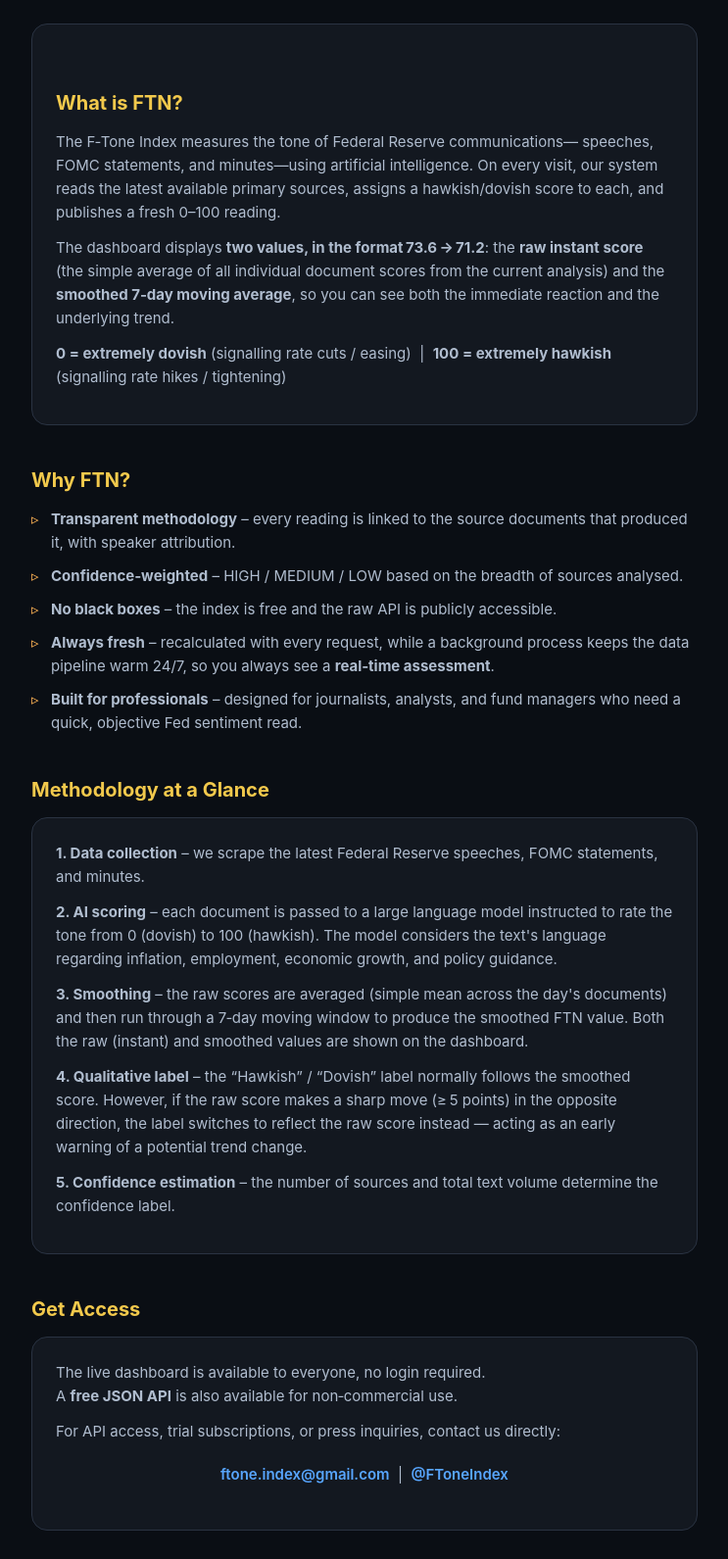
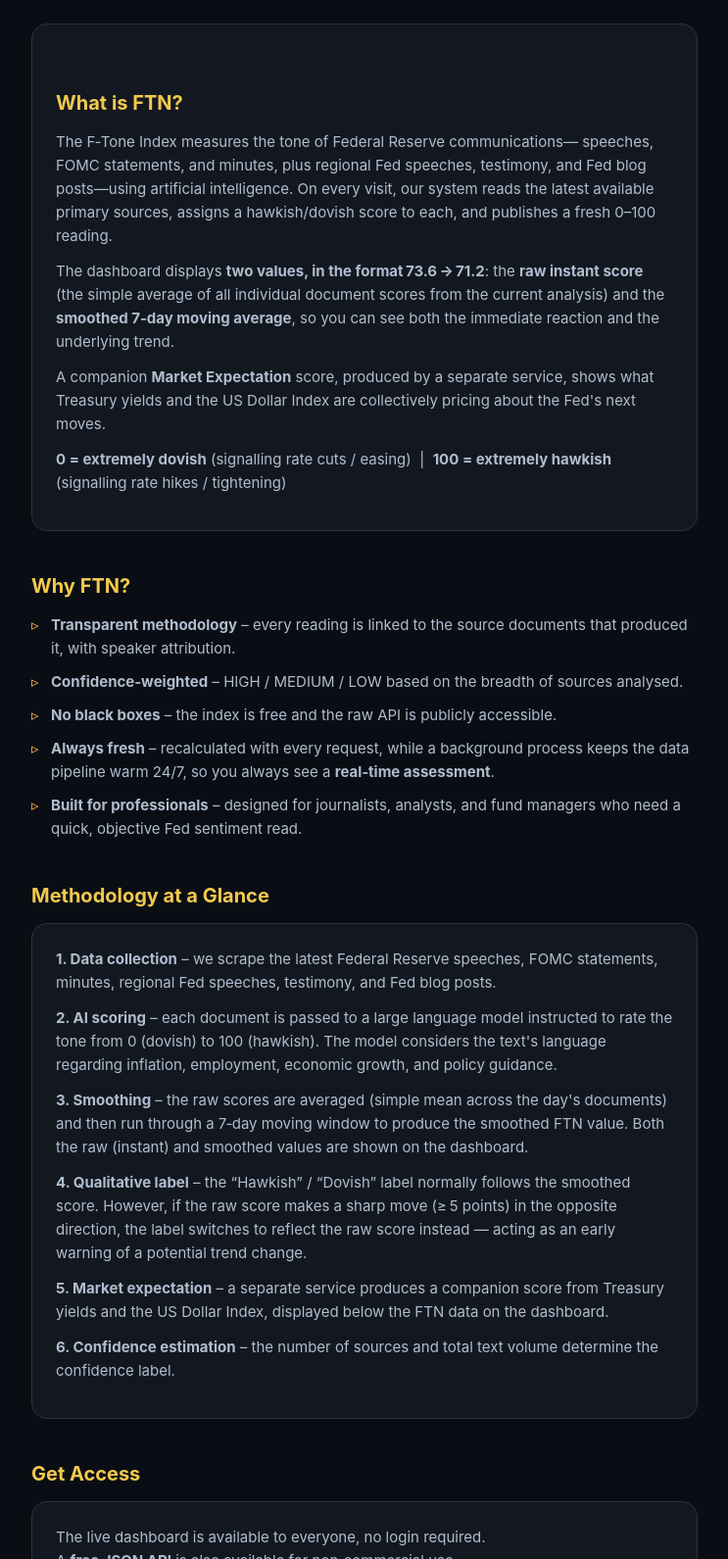
Before and after one commit to ftone-index/ftone-landing, a plain HTML site: page index.html in a window 1280 px wide. Shown: the part 160-1751 px from the top of the page at 98% size, without its empty margins (268-1011 px from the left). Drawn offline with Linux system fonts and the light colour scheme.

Commit message:
Update FTN description and methodology details

```diff
--- a/index.html
+++ b/index.html
@@ -110,7 +110,8 @@
         <h2>What is FTN?</h2>
         <p>
             The F‑Tone Index measures the tone of Federal Reserve communications—
-            speeches, FOMC statements, and minutes—using artificial intelligence.
+            speeches, FOMC statements, and minutes, plus regional Fed speeches, testimony,
+            and Fed blog posts—using artificial intelligence.
             On every visit, our system reads the latest available primary sources,
             assigns a hawkish/dovish score to each, and publishes a fresh 0–100 reading.
         </p>
@@ -119,6 +120,11 @@
             the <strong>raw instant score</strong> (the simple average of all individual document scores from the current analysis)
             and the <strong>smoothed 7‑day moving average</strong>, so you can see both the immediate
             reaction and the underlying trend.
+        </p>
+        <p>
+            A companion <strong>Market Expectation</strong> score, produced by a separate service,
+            shows what Treasury yields and the US Dollar Index are collectively pricing about
+            the Fed's next moves.
         </p>
         <p>
             <strong>0 = extremely dovish</strong> (signalling rate cuts / easing) &nbsp;|&nbsp;
@@ -138,7 +144,7 @@
     <h2>Methodology at a Glance</h2>
     <div class="card">
         <p>
-            <strong>1. Data collection</strong> – we scrape the latest Federal Reserve speeches, FOMC statements, and minutes.
+            <strong>1. Data collection</strong> – we scrape the latest Federal Reserve speeches, FOMC statements, minutes, regional Fed speeches, testimony, and Fed blog posts.
         </p>
         <p>
             <strong>2. AI scoring</strong> – each document is passed to a large language model instructed to rate the tone from 0 (dovish) to 100 (hawkish). The model considers the text's language regarding inflation, employment, economic growth, and policy guidance.
@@ -150,7 +156,10 @@
             <strong>4. Qualitative label</strong> – the “Hawkish” / “Dovish” label normally follows the smoothed score. However, if the raw score makes a sharp move (≥ 5 points) in the opposite direction, the label switches to reflect the raw score instead — acting as an early warning of a potential trend change.
         </p>
         <p>
-            <strong>5. Confidence estimation</strong> – the number of sources and total text volume determine the confidence label.
+            <strong>5. Market expectation</strong> – a separate service produces a companion score from Treasury yields and the US Dollar Index, displayed below the FTN data on the dashboard.
+        </p>
+        <p>
+            <strong>6. Confidence estimation</strong> – the number of sources and total text volume determine the confidence label.
         </p>
     </div>
 
```
